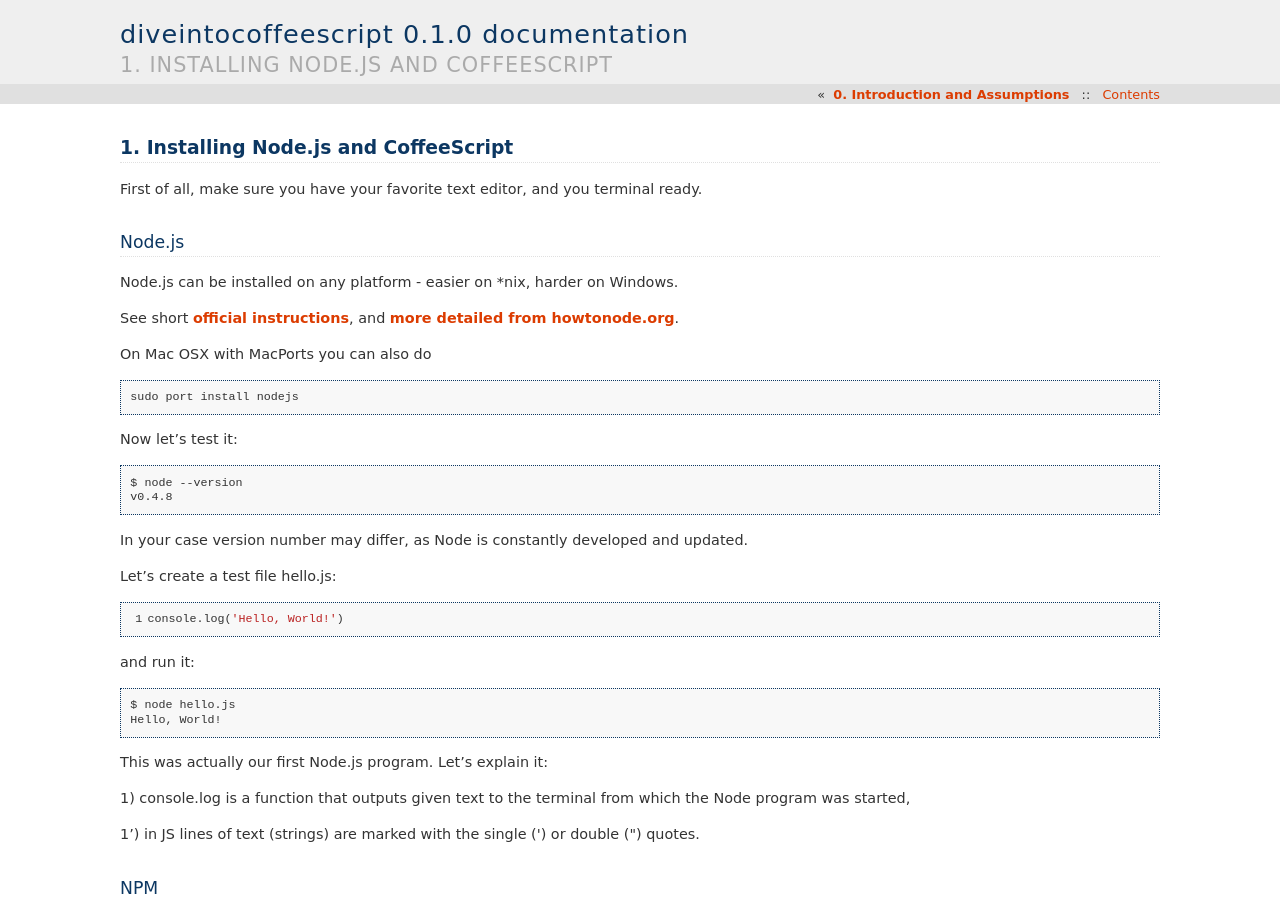
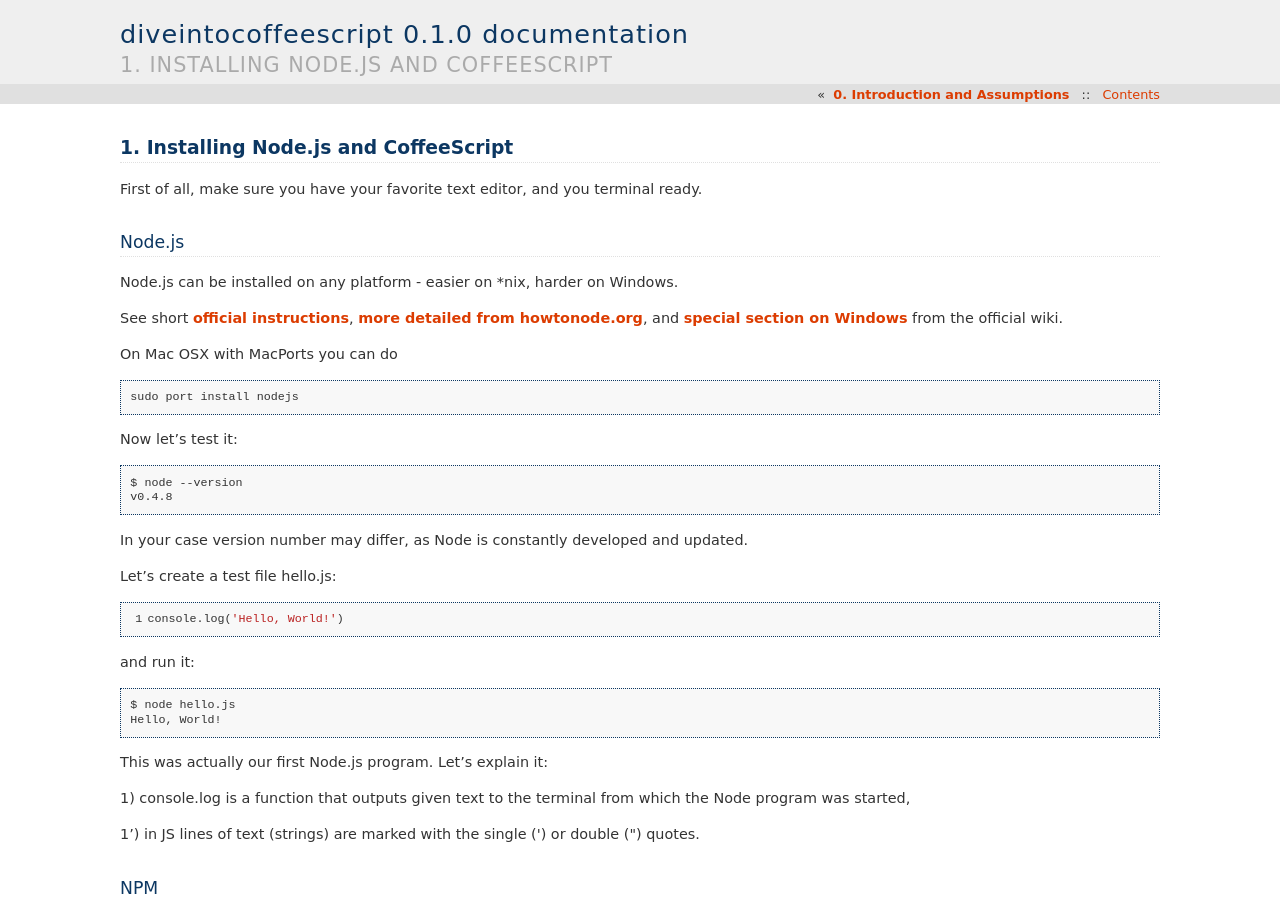
Before and after one commit to emirotin/diveintocoffeescript, a Sphinx documentation site: the page built from source/chap1.rst, in a window 1280 px wide and 900 px high. Built offline with Sphinx 7.4.7, drawn with Linux system fonts in a browser that asks for light colours.

Commit message:
extra link for windows

```diff
--- a/source/chap1.rst
+++ b/source/chap1.rst
@@ -12,9 +12,11 @@
 Node.js can be installed on any platform - easier on \*nix, harder on Windows.
 
 See short `official instructions <https://github.com/joyent/node/wiki/Installation>`_,
-and `more detailed from howtonode.org <http://howtonode.org/how-to-install-nodejs>`_.
+`more detailed from howtonode.org <http://howtonode.org/how-to-install-nodejs>`_,
+and `special section on Windows <https://github.com/joyent/node/wiki/Building-node.js-on-Cygwin-(Windows)>`_
+from the official wiki.
 
-On Mac OSX with MacPorts you can also do
+On Mac OSX with MacPorts you can do
 ::
 
     sudo port install nodejs
```
Also changed, not shown: 4 other files.
